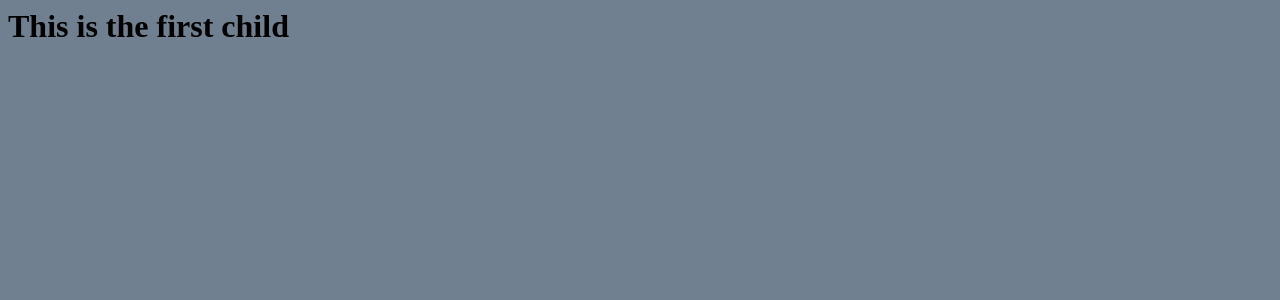
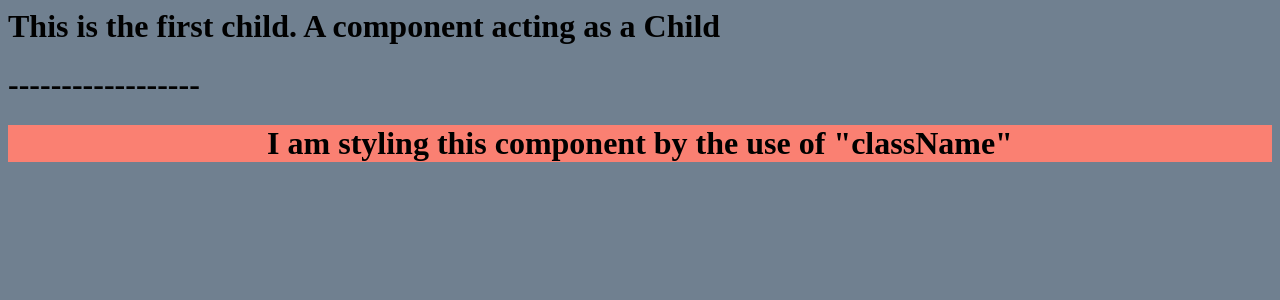
Before and after one commit to ACruzadoP/CursoReact-Resumen, a React (Create React App) app: page / in a window 1280 px wide. Shown: the top 300 px of the page. Built offline with nearby package versions, Linux system fonts and the light colour scheme.

Commit message:
Performed some adjustments on the previous exercise and added the required file for the second exercise with its integration included

```diff
--- a/public/style.css
+++ b/public/style.css
@@ -1,3 +1,8 @@
 body {
     background-color: slategray;
  }
+
+ .for-the-StylingChild {
+    background-color: salmon;
+    text-align: center;
+}
--- a/src/App.js
+++ b/src/App.js
@@ -1,10 +1,13 @@
 import React from "react"
 import FirstChild from "./components/FirstChild"
+import StylingChild from "./components/StylingChild"
 
 function App () {
     return (
         <div>
             <FirstChild />
+            <h1>------------------</h1>
+            <StylingChild />
         </div>
     )
 }
--- a/src/components/FirstChild.js
+++ b/src/components/FirstChild.js
@@ -3,7 +3,7 @@ import React from "react"
 function FirstChild () {
     return (
         <div>
-            <h1>This is the first child</h1>
+            <h1>This is the first child. A component acting as a Child</h1>
         </div>
     )
 }
--- /dev/null
+++ b/src/components/StylingChild.js
@@ -0,0 +1,11 @@
+import React from "react"
+
+function StylingChild () {
+    return (
+        <div className="for-the-StylingChild">
+            <h1>I am styling this component by the use of "className"</h1>
+        </div>
+    )
+}
+
+export default StylingChild
```
